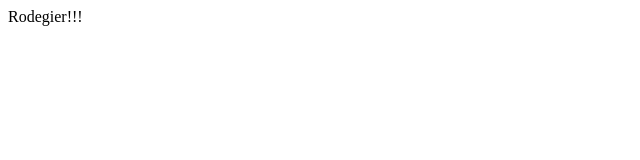
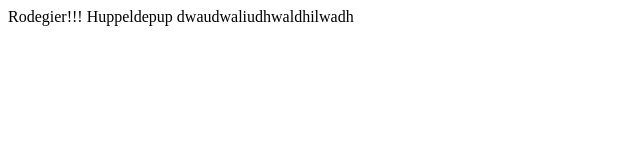
Before and after one commit to TomMeulendijks/MobileScripting2, a plain HTML site: page index.html in a window 1280 px wide. Shown: the whole page, without its empty margins (0-640 px from the left). Drawn offline with Linux system fonts and the light colour scheme.

Commit message:
Made a change to index.html

```diff
--- a/index.html
+++ b/index.html
@@ -6,5 +6,6 @@
 </head>
 <body>
 	Rodegier!!!
+	Huppeldepup dwaudwaliudhwaldhilwadh
 </body>
 </html>
```
